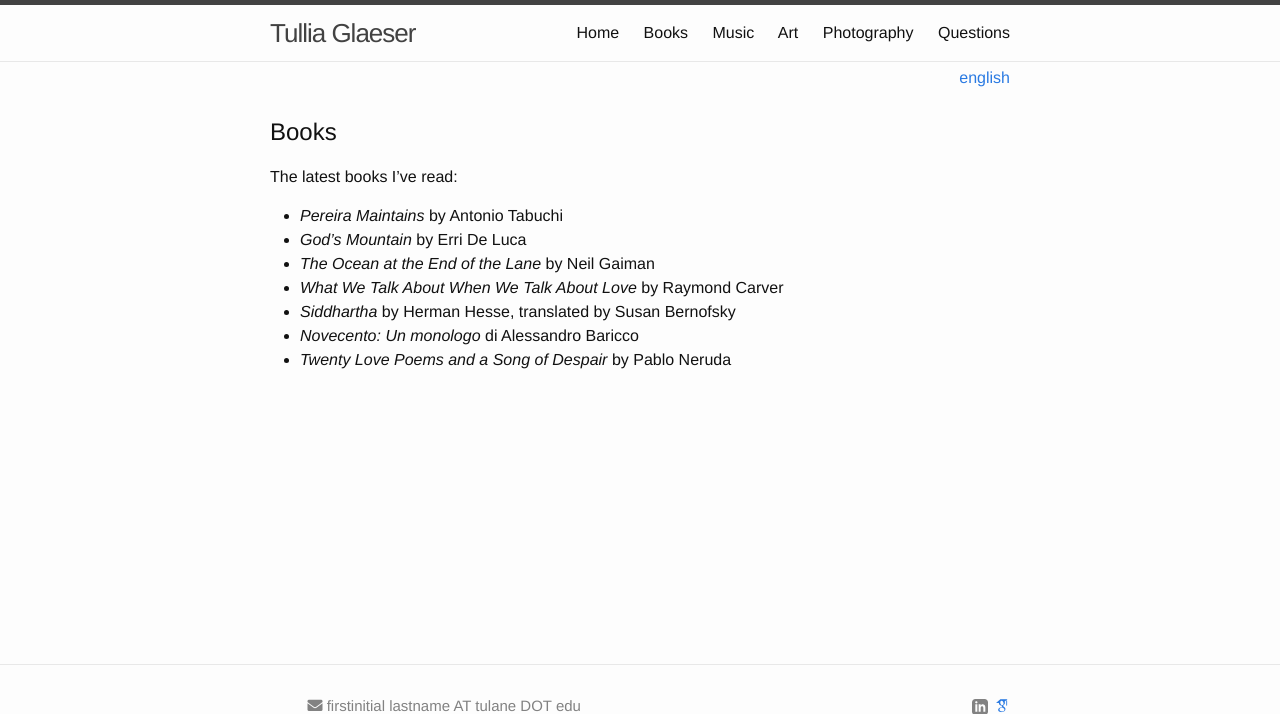
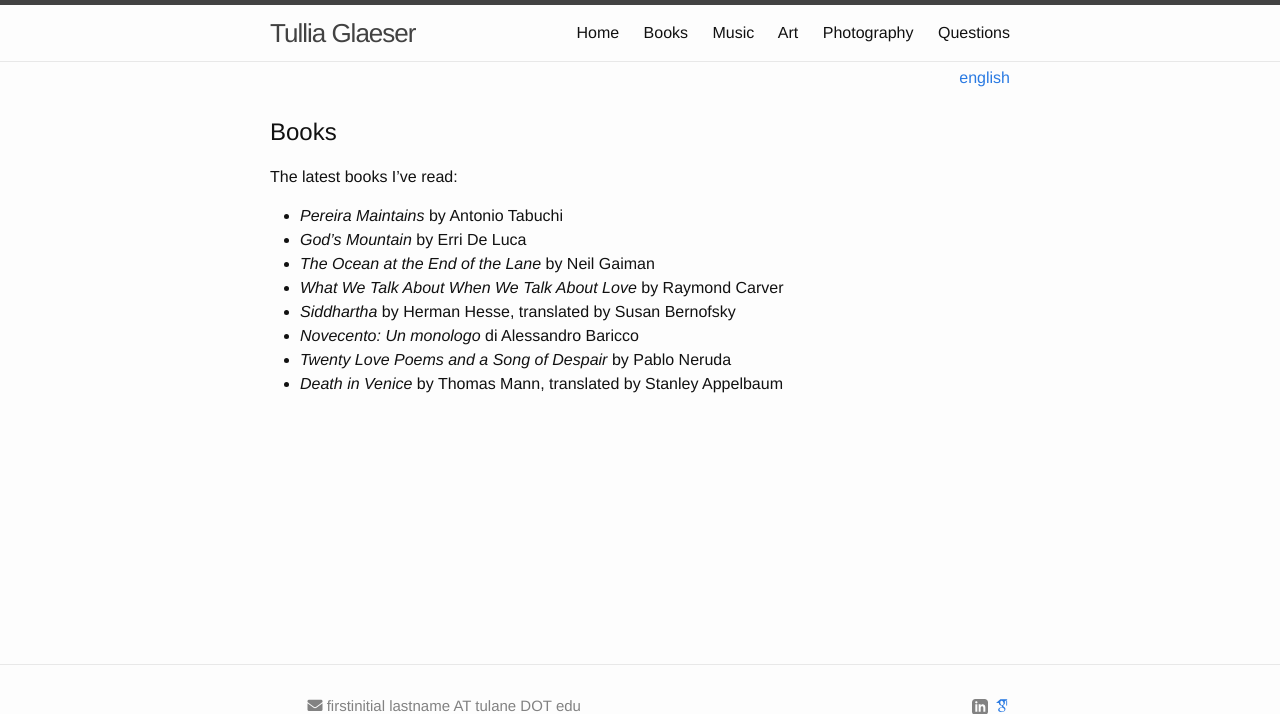
Before and after one commit to tamglaeser/tamglaeser.github.io, a Jekyll site: the page built from books.md, in a window 1280 px wide, cut to the strip 0-714 px from the top of the page. Built offline with Jekyll 4.4.1, drawn with Linux system fonts in a browser that asks for light colours; nearby versions of some CDN libraries; some web fonts are replaced.

Commit message:
added book

```diff
--- a/books.md
+++ b/books.md
@@ -17,3 +17,4 @@
 - _Siddhartha_ by Herman Hesse, translated by Susan Bernofsky
 - _Novecento: Un monologo_ di Alessandro Baricco
 - _Twenty Love Poems and a Song of Despair_ by Pablo Neruda
+- _Death in Venice_ by Thomas Mann, translated by Stanley Appelbaum
```
